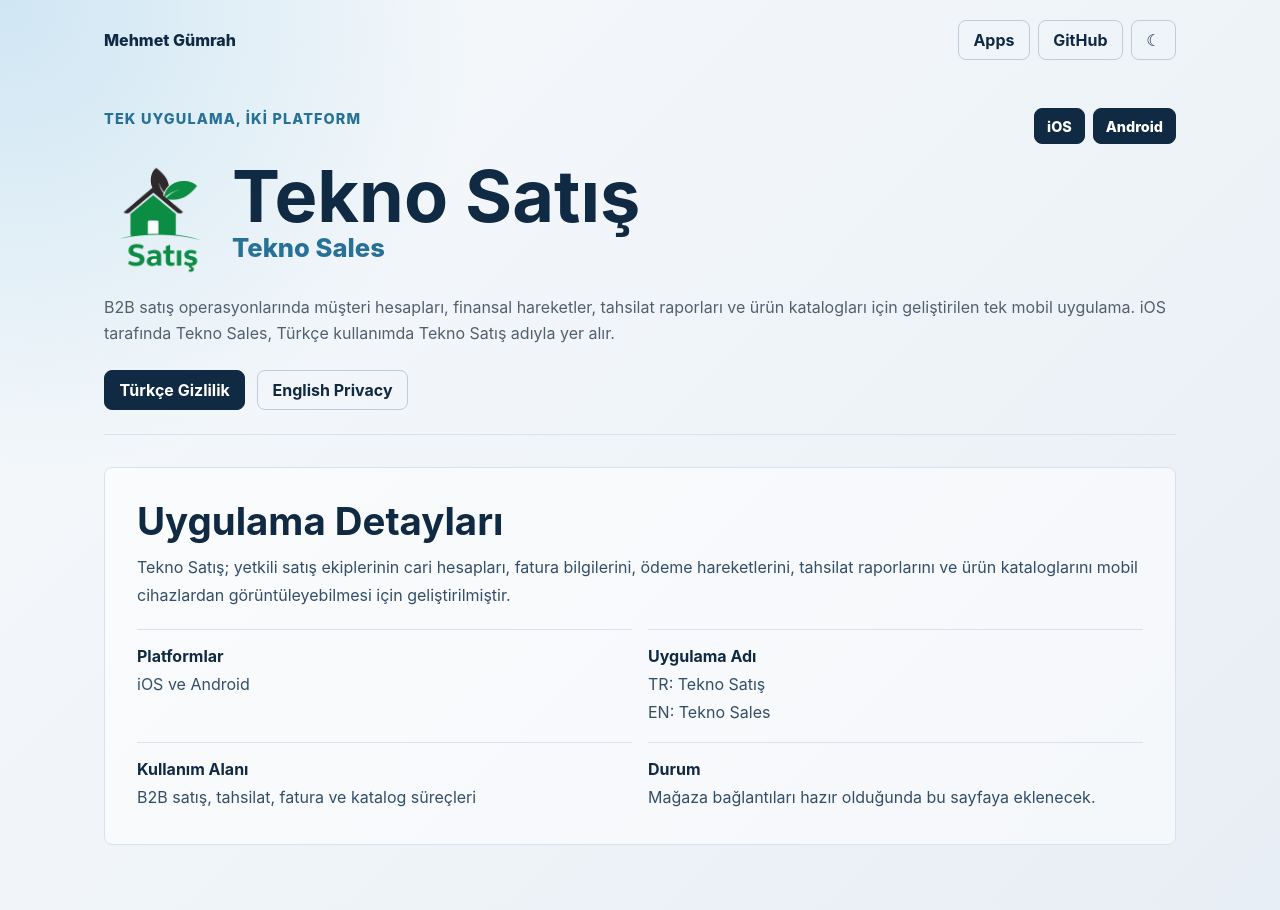
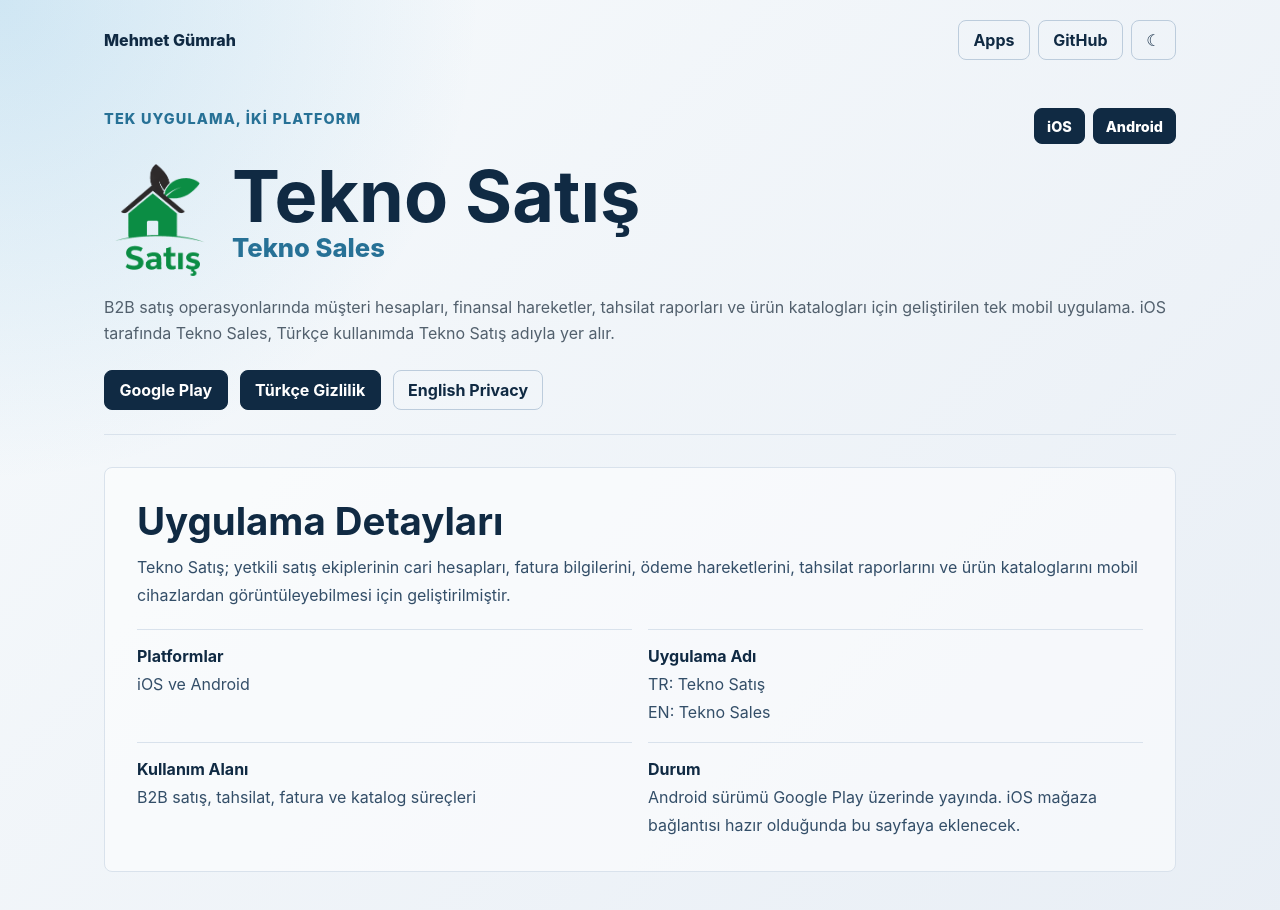
Before and after one commit to MGumrah/mgumrah-site, a Next.js app: page /apps/teknosales in a window 1280 px wide. Shown: the top 910 px of the page. Built offline with nearby package versions, Linux system fonts and the light colour scheme.

Commit message:
Update Tekno Sales logo and Play Store link

```diff
--- a/app/apps/page.tsx
+++ b/app/apps/page.tsx
@@ -35,6 +35,9 @@
             <a className="button primary" href="/apps/teknosales/">
               Detaylar
             </a>
+            <a className="button" href="https://play.google.com/store/apps/details?id=com.tekno.satis">
+              Google Play
+            </a>
             <a className="button" href="/tr/apps/teknosales/privacy/">
               Gizlilik
             </a>
--- a/app/apps/teknosales/page.tsx
+++ b/app/apps/teknosales/page.tsx
@@ -26,6 +26,9 @@
           iOS tarafında Tekno Sales, Türkçe kullanımda Tekno Satış adıyla yer alır.
         </p>
         <div className="language-links" aria-label="Gizlilik politikası bağlantıları">
+          <a className="button primary" href="https://play.google.com/store/apps/details?id=com.tekno.satis">
+            Google Play
+          </a>
           <a className="button primary" href="/tr/apps/teknosales/privacy/">
             Türkçe Gizlilik
           </a>
@@ -58,7 +61,7 @@
           </div>
           <div>
             <strong>Durum</strong>
-            <p>Mağaza bağlantıları hazır olduğunda bu sayfaya eklenecek.</p>
+            <p>Android sürümü Google Play üzerinde yayında. iOS mağaza bağlantısı hazır olduğunda bu sayfaya eklenecek.</p>
           </div>
         </div>
       </section>
```
Also changed, not shown: public/images/teknosales-icon.png.
